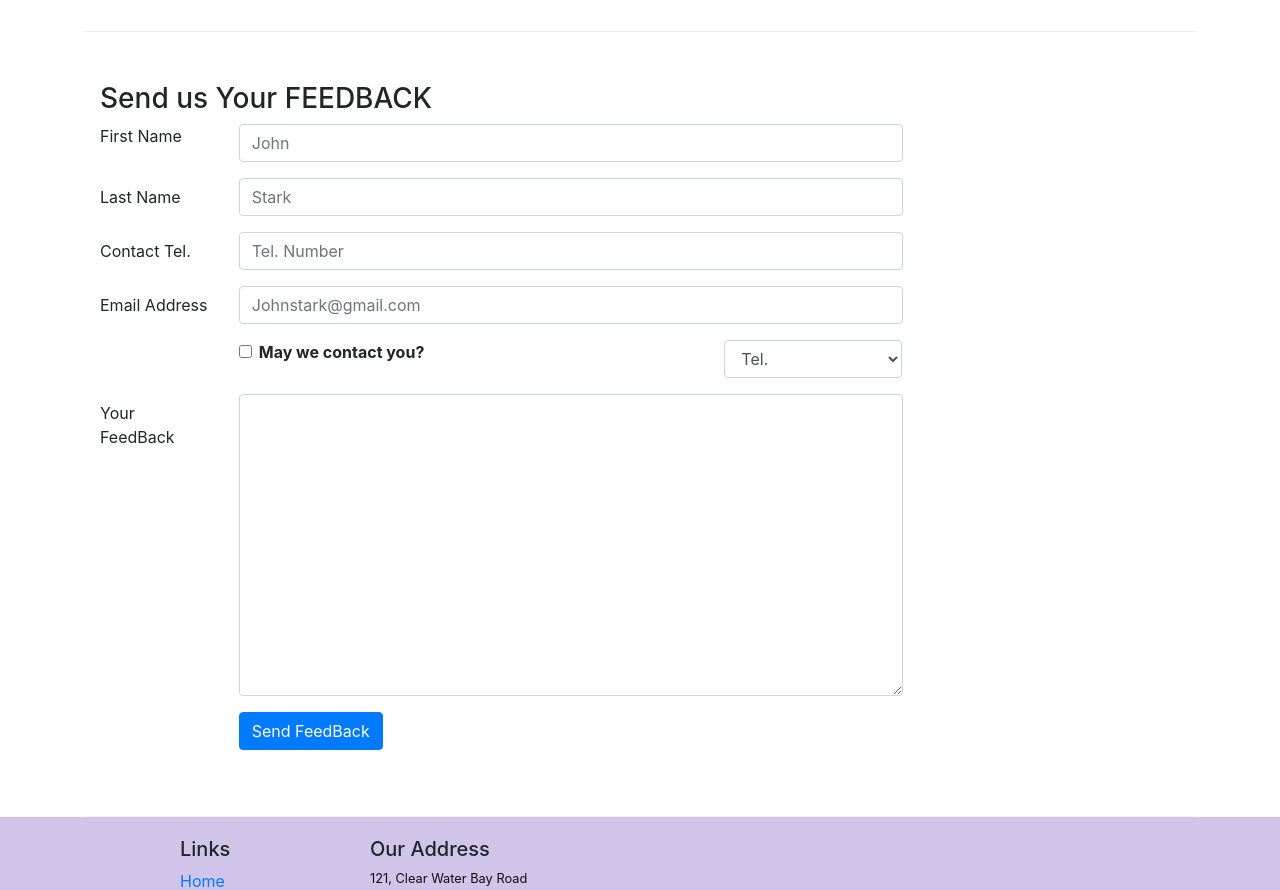
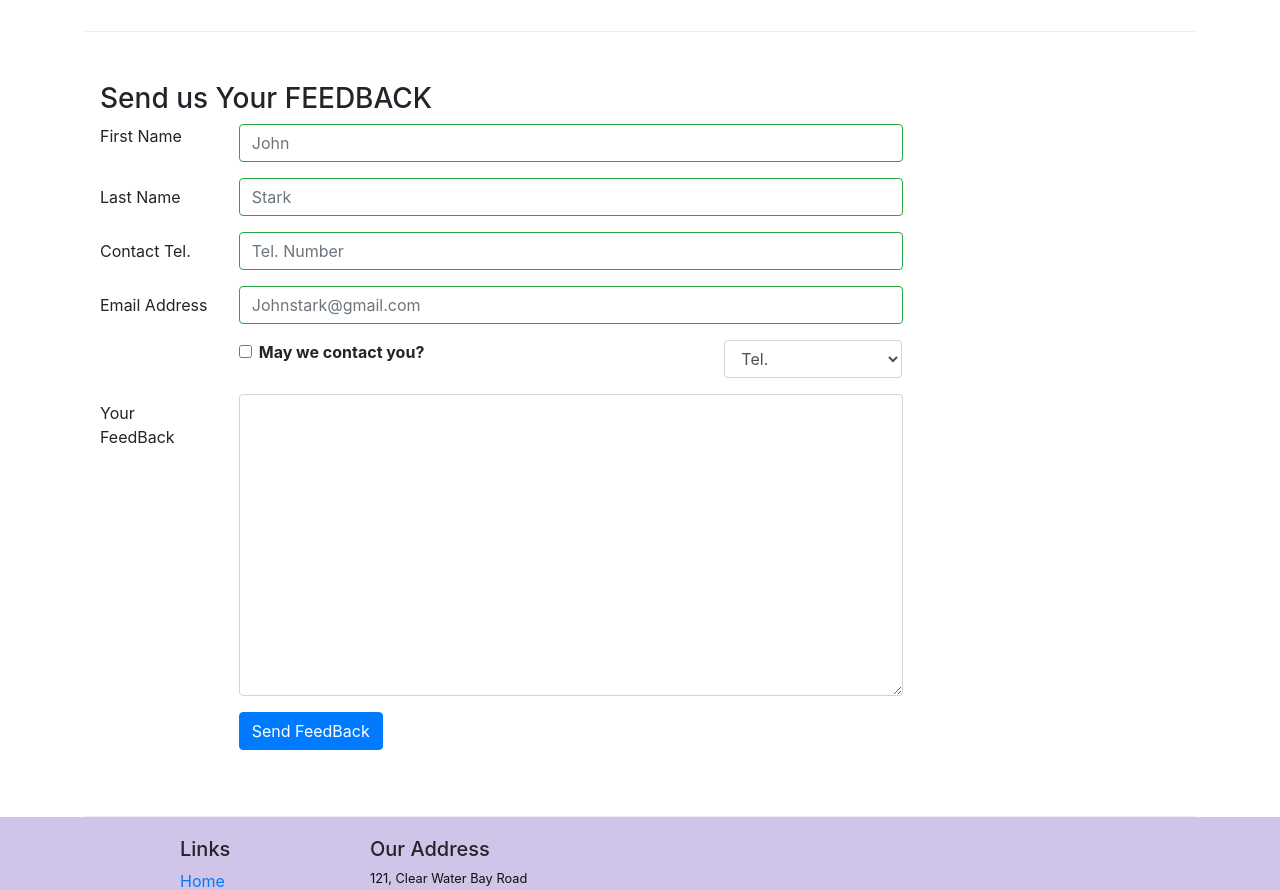
Before and after one commit to darshak-2021/ConfusionReact-FullStack, a React (Create React App) app: page /contactus in a window 1280 px wide. Shown: the part 840-1730 px from the top of the page. Built offline with nearby package versions, Linux system fonts and the light colour scheme.

Commit message:
Form Controlled Validations

```diff
--- a/src/components/ContactComponent.js
+++ b/src/components/ContactComponent.js
@@ -1,6 +1,6 @@
 import React, { Component } from 'react';
 import { Link } from 'react-router-dom';
-import { Breadcrumb, BreadcrumbItem, Button, Col, Form, FormGroup, Label, Input} from 'reactstrap';
+import { Breadcrumb, BreadcrumbItem, Button, Col, Form, FormGroup, Label, Input, FormFeedback} from 'reactstrap';
 
 class Contact extends Component {
     constructor(props) {
@@ -12,10 +12,17 @@ class Contact extends Component {
             email:'',
             agree:false,
             contactType:'Tel.',
-            message:''
+            message:'',
+            touched: {
+                firstname:false,
+                lastname:false,
+                telnumber:false,
+                email:false
+            }
         }
         this.buttonOnSubmitHandler = this.buttonOnSubmitHandler.bind(this);
         this.inputOnChangeHandler = this.inputOnChangeHandler.bind(this);
+        this.handleBlur = this.handleBlur.bind(this);
 
     }
 
@@ -34,7 +41,45 @@ class Contact extends Component {
         alert("Current state is:" + JSON.stringify(this.state));
         event.preventDefault();
     }
+
+    handleBlur = (field) => (evt) => {
+        this.setState({
+            touched: {
+            ...this.state.touched,
+            [field]:true
+            }
+        });
+    }
+
+    formValidation(firstname, lastname, telnumber, email) {
+        const error = {
+            firstname:'',
+            lastname: '',
+            telnumber:'',
+            email: ''
+        }
+        if(this.state.touched.firstname && firstname.length < 3)
+            error.firstname = "First Name should be greater than 3 Characters"
+        else if(this.state.touched.firstname && firstname.length > 10)
+            error.firstname = "First Name should not be Greater than 10 Characters"
+
+        if(this.state.touched.lastname && lastname.length < 3)
+            error.firstname = "Last Name should be greater than 3 Characters"
+
+        else if(this.state.touched.lastname && lastname.length > 10)
+            error.firstname = "Last Name should not be Greater than 10 Characters"
+
+        const reg = /^\d+$/;
+
+        if(this.state.touched.telnumber && !reg.test(telnumber))
+            error.telnumber = "Tel. Number should only contain the Numbers"
+        if(this.state.touched.email && email.split('').filter(x => x === '@').length !== 1)
+            error.email = "Email should contain @"
+
+        return error;
+    }
     render() {
+        const errors = this.formValidation(this.state.firstname, this.state.lastname, this.state.telnumber, this.state.email);
         return(
         <div className="container">
             <div className="row">
@@ -93,8 +138,12 @@ class Contact extends Component {
                                     name="firstname"
                                     placeholder="John"
                                     value={this.state.firstname}
+                                    valid={errors.firstname === ''}
+                                    invalid={errors.firstname !== ''}
+                                    onBlur={this.handleBlur('firstname')}
                                     onChange={this.inputOnChangeHandler}
                                 />
+                                <FormFeedback>{errors.firstname}</FormFeedback>
                             </Col>
                         </FormGroup>
 
@@ -107,8 +156,12 @@ class Contact extends Component {
                                     name="lastname"
                                     placeholder="Stark"
                                     value={this.state.lastname}
+                                    valid={errors.lastname === ''}
+                                    invalid={errors.lastname !== ''}
+                                    onBlur={this.handleBlur('lastname')}
                                     onChange={this.inputOnChangeHandler}
                                 />
+                                <FormFeedback>{errors.lastname}</FormFeedback>
                             </Col>
                         </FormGroup>
 
@@ -121,8 +174,12 @@ class Contact extends Component {
                                     name="telnumber"
                                     placeholder="Tel. Number"
                                     value={this.state.telnumber}
+                                    valid={errors.telnumber === ''}
+                                    invalid={errors.telnumber !== ''}
+                                    onBlur={this.handleBlur('telnumber')}
                                     onChange={this.inputOnChangeHandler}
                                 />
+                                <FormFeedback>{errors.telnumber}</FormFeedback>
                             </Col>
                         </FormGroup>
 
@@ -135,8 +192,12 @@ class Contact extends Component {
                                     name="email"
                                     placeholder="Johnstark@gmail.com"
                                     value={this.state.email}
+                                    valid={errors.email === ''}
+                                    invalid={errors.email !== ''}
+                                    onBlur={this.handleBlur('email')}
                                     onChange={this.inputOnChangeHandler}
                                 />
+                                <FormFeedback>{errors.email}</FormFeedback>
                             </Col>
                         </FormGroup>
 
```
